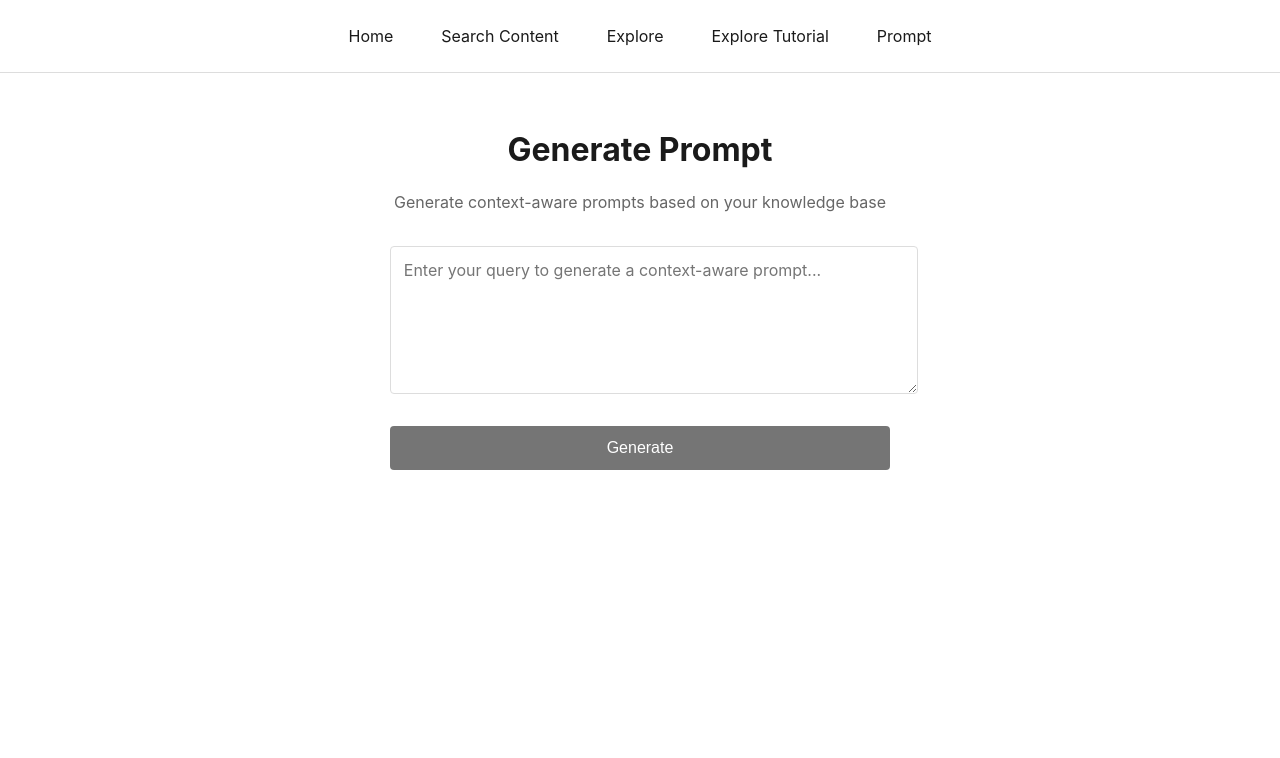
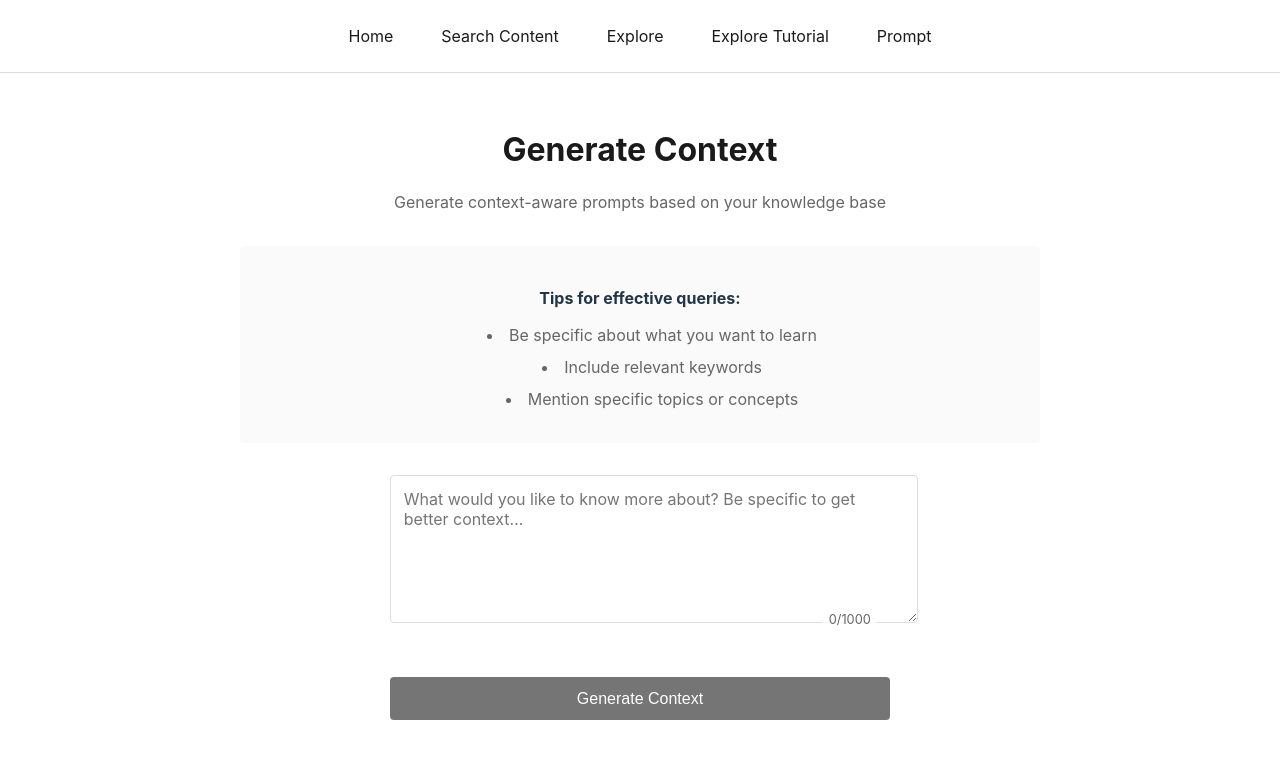
Before and after one commit to rroethle7474/MrALearningTime101, a React (Vite) app in the folder knowledge-manager/: page /prompt in a window 1280 px wide. Shown: the top 758 px of the page. Built offline with nearby package versions, Linux system fonts and the light colour scheme.

Commit message:
added prompt generation capability.

```diff
--- a/knowledge-manager/src/components/PromptContent/PromptContent.css
+++ b/knowledge-manager/src/components/PromptContent/PromptContent.css
@@ -58,6 +58,88 @@
   max-width: 500px;
 }
 
+.textarea-container {
+  position: relative;
+  width: 100%;
+  margin-bottom: 1rem;
+}
+
+.character-count {
+  position: absolute;
+  bottom: 0.8rem;
+  right: 0.8rem;
+  font-size: 0.8rem;
+  color: #666;
+  background: rgba(255, 255, 255, 0.8);
+  padding: 0.2rem 0.4rem;
+  border-radius: 3px;
+}
+
+.character-count.over-limit {
+  color: #c62828;
+}
+
+.tips-section {
+  max-width: 800px;
+  margin: 1rem auto 2rem;
+  padding: 1.5rem 2rem;
+  background: rgba(0, 0, 0, 0.02);
+  border-radius: 4px;
+}
+
+.tips-section h3 {
+  margin-bottom: 0.8rem;
+  font-size: 1rem;
+}
+
+.tips-section ul {
+  margin: 0;
+  padding-left: 1rem;
+  list-style-position: inside;
+}
+
+.tips-section li {
+  margin: 0.5rem 0;
+  color: #666;
+  padding-left: 0.5rem;
+}
+
+.button-group {
+  display: flex;
+  gap: 1rem;
+}
+
+.clear-button {
+  padding: 0.5rem 1rem;
+  background: #666;
+  color: white;
+  border: none;
+  border-radius: 4px;
+  cursor: pointer;
+  font-size: 0.9rem;
+  transition: background-color 0.2s;
+}
+
+.clear-button:hover {
+  background: #777;
+}
+
+.retry-button {
+  margin-left: 1rem;
+  padding: 0.25rem 0.75rem;
+  background: #1a1a1a;
+  color: white;
+  border: none;
+  border-radius: 4px;
+  cursor: pointer;
+  font-size: 0.8rem;
+}
+
+.retry-button:disabled {
+  background: #666;
+  cursor: not-allowed;
+}
+
 /* Dark mode support */
 @media (prefers-color-scheme: dark) {
   .prompt-input {
@@ -88,4 +170,29 @@
     background: rgba(198, 40, 40, 0.1);
     color: #ff8a80;
   }
+
+  .tips-section {
+    background: rgba(255, 255, 255, 0.02);
+  }
+
+  .tips-section li {
+    color: #999;
+  }
+
+  .character-count {
+    color: #999;
+    background: rgba(0, 0, 0, 0.6);
+  }
+
+  .character-count.over-limit {
+    color: #ff8a80;
+  }
+
+  .clear-button {
+    background: #444;
+  }
+
+  .clear-button:hover {
+    background: #555;
+  }
 }
--- a/knowledge-manager/src/components/PromptContent/PromptContent.tsx
+++ b/knowledge-manager/src/components/PromptContent/PromptContent.tsx
@@ -1,75 +1,124 @@
-import React, { useState } from 'react';
+import React, { useState, useCallback } from 'react';
 import { api } from '../../api/client';
+import { ContextResponse } from '../../types/prompt';
 import './PromptContent.css';
+
+const MAX_QUERY_LENGTH = 1000; // Reasonable limit for query length
 
 const PromptContent = () => {
   const [promptQuery, setPromptQuery] = useState('');
   const [isGenerating, setIsGenerating] = useState(false);
   const [error, setError] = useState<string | null>(null);
-  const [generatedPrompt, setGeneratedPrompt] = useState<string | null>(null);
+  const [generatedContext, setGeneratedContext] = useState<string | null>(null);
+
+  const handleQueryChange = (e: React.ChangeEvent<HTMLTextAreaElement>) => {
+    const newValue = e.target.value;
+    if (newValue.length <= MAX_QUERY_LENGTH) {
+      setPromptQuery(newValue);
+    }
+  };
 
   const handleGenerate = async (e: React.FormEvent) => {
     e.preventDefault();
     setIsGenerating(true);
     setError(null);
-    setGeneratedPrompt(null);
+    setGeneratedContext(null);
 
     try {
-      const response = await api.post<{ prompt: string }>('prompt/generate', {
+      const response = await api.post<ContextResponse>('prompt/generate', {
         query: promptQuery
       });
 
-      setGeneratedPrompt(response.prompt);
+      setGeneratedContext(response.context);
     } catch (err) {
-      setError('There was an error generating the prompt');
+      setError('Failed to generate context. Please try again.');
       console.error('Generation error:', err);
     } finally {
       setIsGenerating(false);
     }
   };
 
+  const handleCopy = useCallback(() => {
+    if (generatedContext) {
+      navigator.clipboard.writeText(generatedContext);
+    }
+  }, [generatedContext]);
+
+  const characterCount = promptQuery.length;
+  const isOverLimit = characterCount > MAX_QUERY_LENGTH;
+
   return (
     <div className="container">
-      <h1>Generate Prompt</h1>
+      <h1>Generate Context</h1>
       <p className="description">
         Generate context-aware prompts based on your knowledge base
       </p>
 
+      <div className="tips-section">
+        <h3>Tips for effective queries:</h3>
+        <ul>
+          <li>Be specific about what you want to learn</li>
+          <li>Include relevant keywords</li>
+          <li>Mention specific topics or concepts</li>
+        </ul>
+      </div>
+
       <form onSubmit={handleGenerate} className="input-form">
+        <div className="textarea-container">
           <textarea
             value={promptQuery}
-          onChange={(e) => setPromptQuery(e.target.value)}
-          placeholder="Enter your query to generate a context-aware prompt..."
+            onChange={handleQueryChange}
+            placeholder="What would you like to know more about? Be specific to get better context..."
             className="prompt-input"
             required
           />
+          <div className={`character-count ${isOverLimit ? 'over-limit' : ''}`}>
+            {characterCount}/{MAX_QUERY_LENGTH}
+          </div>
+        </div>
+
         <button
           type="submit"
-          disabled={!promptQuery.trim() || isGenerating}
+          disabled={!promptQuery.trim() || isGenerating || isOverLimit}
           className="submit-button"
         >
-          {isGenerating ? 'Generating...' : 'Generate'}
+          {isGenerating ? 'Generating Context...' : 'Generate Context'}
         </button>
       </form>
 
       {error && (
         <div className="error-message">
           {error}
+          <button
+            onClick={handleGenerate}
+            className="retry-button"
+            disabled={isGenerating}
+          >
+            Retry
+          </button>
         </div>
       )}
 
-      {generatedPrompt && (
+      {generatedContext && (
         <div className="prompt-result">
-          <h2>Generated Prompt</h2>
+          <h2>Generated Context</h2>
           <div className="prompt-text">
-            {generatedPrompt}
+            {generatedContext}
           </div>
+          <div className="button-group">
             <button
-            onClick={() => navigator.clipboard.writeText(generatedPrompt)}
+              onClick={handleCopy}
               className="copy-button"
             >
               Copy to Clipboard
             </button>
+            <button
+              onClick={() => setGeneratedContext(null)}
+              className="clear-button"
+            >
+              Clear
+            </button>
+          </div>
         </div>
       )}
     </div>
--- /dev/null
+++ b/knowledge-manager/src/types/prompt.ts
@@ -0,0 +1,8 @@
+export interface ContextRequest {
+  query: string;
+}
+
+export interface ContextResponse {
+  context: string;
+  error?: string;
+}
```
Lines whose indentation alone changed are shown as unchanged.
